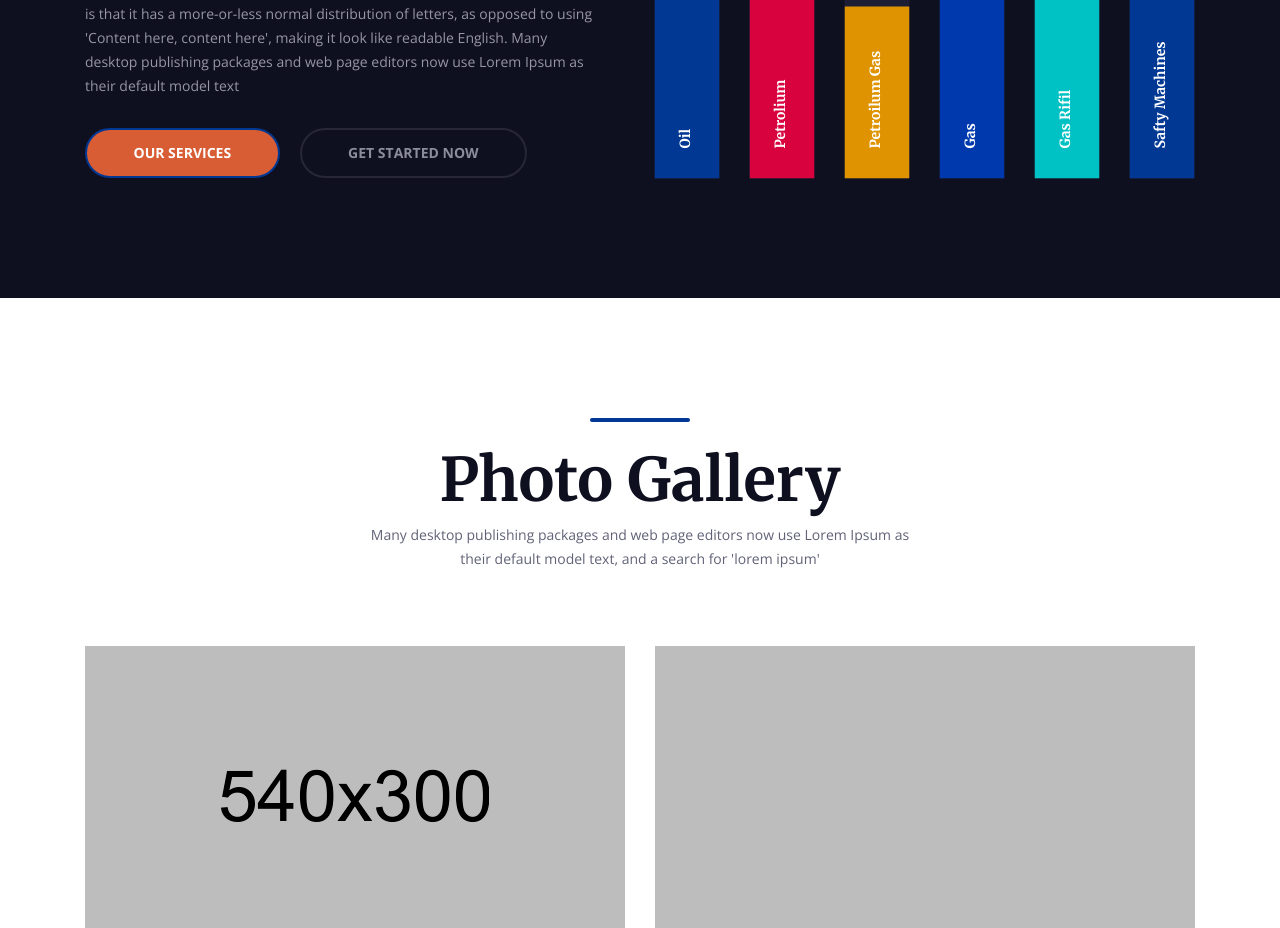
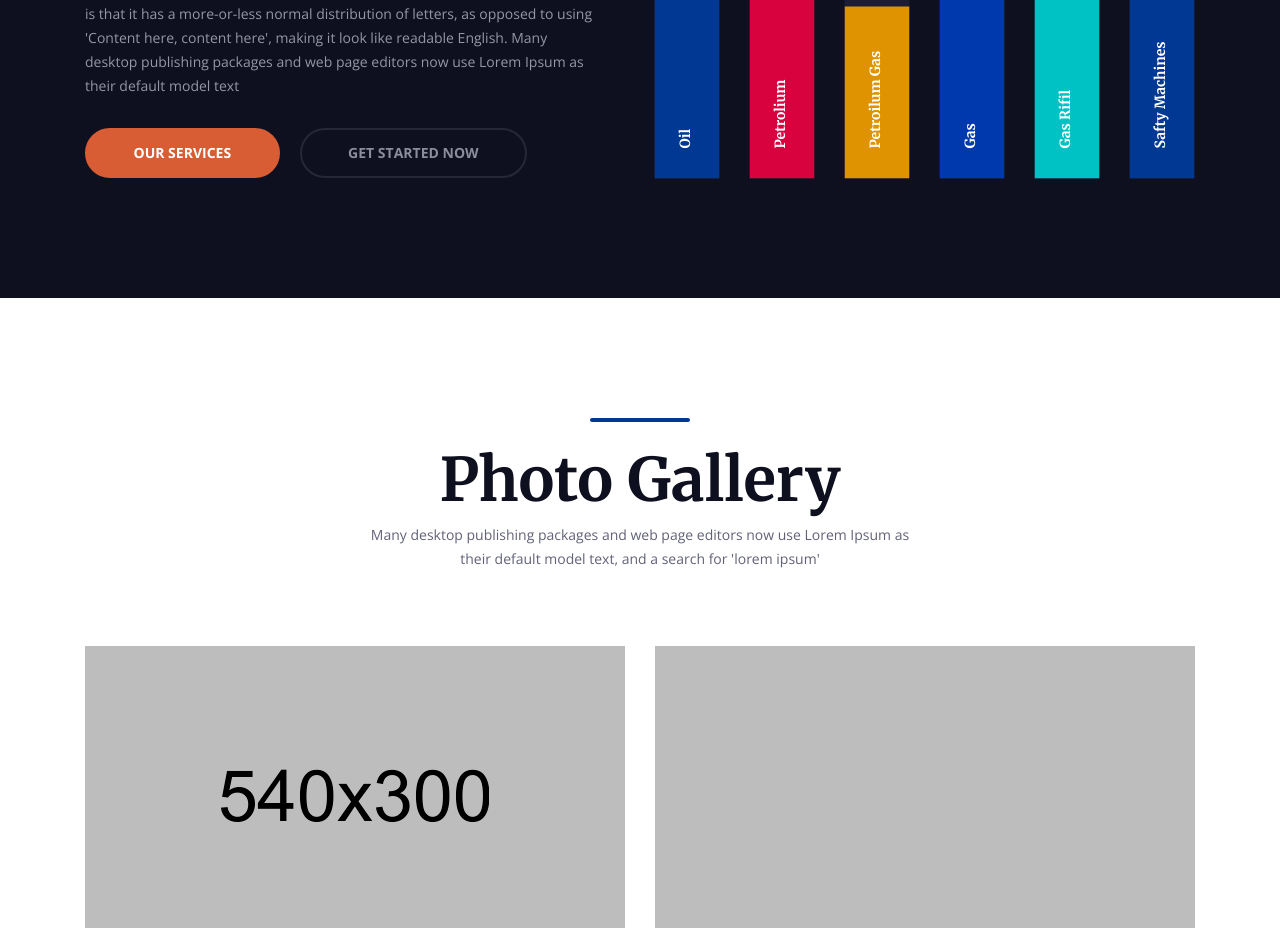
Before and after one commit to servienergeticos/servienergeticos.github.io, a plain HTML site: page index.html in a window 1280 px wide. Shown: the part 4120-5048 px from the top of the page. Drawn offline with nearby package versions, Linux system fonts and the light colour scheme; some packages are replaced by stand-ins of ours; files whose address does not match are found by name.

Commit message:
Change border

```diff
--- a/css/style.css
+++ b/css/style.css
@@ -1000,7 +1000,7 @@ body.active-preloader-ovh {
   padding: 11px 46.5px;
   -webkit-transition: all .4s ease;
   transition: all .4s ease;
-  border: 2px solid #003893;
+  border: 2px solid #d95d34;
 }
 .mission-and-vision .mission-content a.thm-btn:hover {
   background: #0E0F1F;
```
